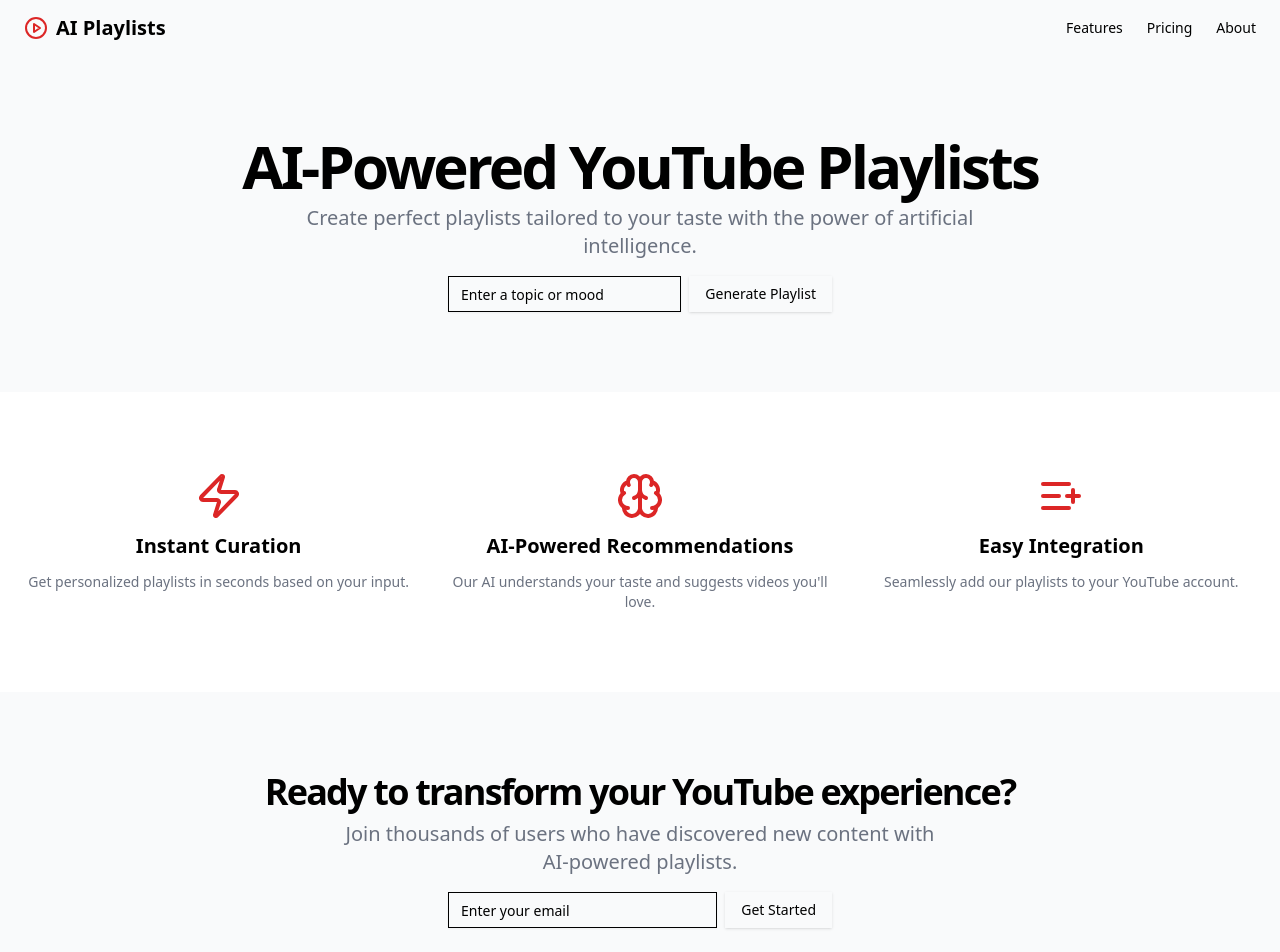
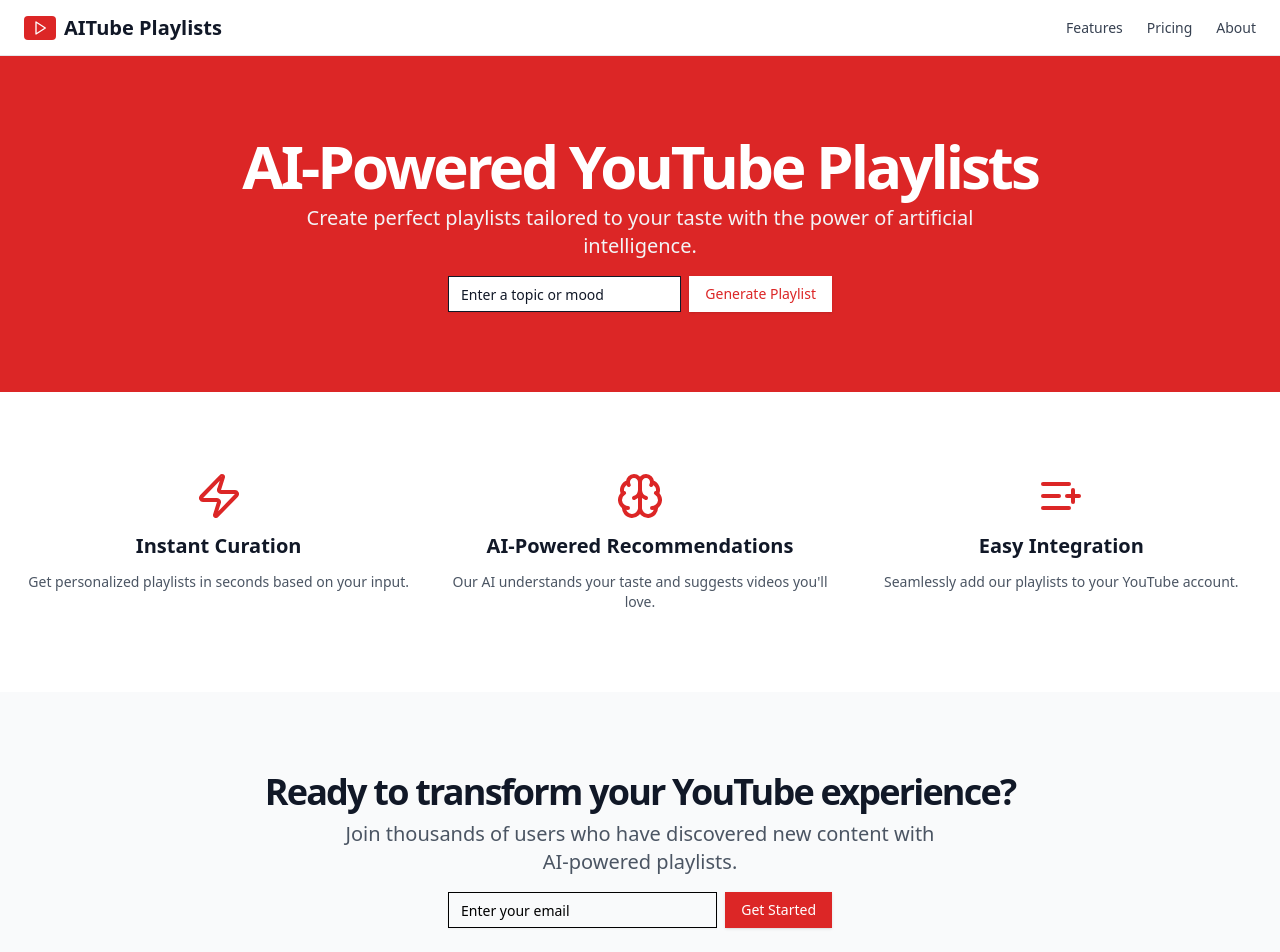
Before and after one commit to PawanAK/AI-Youtube-Playlist, a Next.js app: page /landing in a window 1280 px wide. Shown: the top 952 px of the page. Built offline with nearby package versions, Linux system fonts and the light colour scheme.

Commit message:
add 2 components

```diff
--- /dev/null
+++ b/src/components/generate-playlist.tsx
@@ -0,0 +1,117 @@
+'use client'
+
+import { useState, useEffect } from 'react'
+import { Button } from "@/components/ui/button"
+import { Input } from "@/components/ui/input"
+import { Play, Loader2, ThumbsUp, ThumbsDown, Play as PlayIcon } from "lucide-react"
+import Link from "next/link"
+
+export function GeneratePlaylist() {
+  const [isLoading, setIsLoading] = useState(true)
+  const [playlist, setPlaylist] = useState([])
+
+  useEffect(() => {
+    // Simulate API call to generate playlist
+    const timer = setTimeout(() => {
+      setIsLoading(false)
+      setPlaylist([
+        { title: "Introduction to AI", channel: "TechTalks", duration: "10:23", views: "1.2M" },
+        { title: "Machine Learning Basics", channel: "CodeMasters", duration: "15:45", views: "890K" },
+        { title: "Neural Networks Explained", channel: "AI Enthusiast", duration: "12:30", views: "2.1M" },
+        { title: "The Future of AI", channel: "FutureTech", duration: "18:12", views: "3.5M" },
+        { title: "AI in Healthcare", channel: "MedTech Review", duration: "14:55", views: "750K" },
+      ])
+    }, 3000)
+
+    return () => clearTimeout(timer)
+  }, [])
+
+  return (
+    <div className="flex flex-col min-h-screen bg-white">
+      <header className="px-4 lg:px-6 h-14 flex items-center border-b border-gray-200">
+        <Link className="flex items-center justify-center" href="#">
+          <div className="relative w-8 h-6 mr-2">
+            <div className="absolute inset-0 bg-red-600 rounded"></div>
+            <Play className="absolute inset-0 w-4 h-4 m-auto text-white" />
+          </div>
+          <span className="text-xl font-bold text-gray-900">AITube Playlists</span>
+        </Link>
+        <nav className="ml-auto flex gap-4 sm:gap-6">
+          <Link className="text-sm font-medium text-gray-700 hover:text-red-600" href="#">
+            Features
+          </Link>
+          <Link className="text-sm font-medium text-gray-700 hover:text-red-600" href="#">
+            Pricing
+          </Link>
+          <Link className="text-sm font-medium text-gray-700 hover:text-red-600" href="#">
+            About
+          </Link>
+        </nav>
+      </header>
+      <main className="flex-1 py-12 md:py-16 lg:py-20">
+        <div className="container px-4 md:px-6">
+          <h1 className="text-3xl font-bold tracking-tighter sm:text-4xl md:text-5xl text-center mb-8">
+            Your AI-Generated Playlist
+          </h1>
+          <div className="max-w-3xl mx-auto">
+            <div className="bg-gray-100 p-4 rounded-lg mb-8">
+              <h2 className="text-xl font-semibold mb-2">Playlist: AI and Machine Learning</h2>
+              <p className="text-gray-600">Based on your input: "AI and machine learning basics"</p>
+            </div>
+            {isLoading ? (
+              <div className="flex flex-col items-center justify-center h-64">
+                <Loader2 className="h-12 w-12 text-red-600 animate-spin" />
+                <p className="mt-4 text-lg text-gray-600">Generating your playlist...</p>
+              </div>
+            ) : (
+              <ul className="space-y-4">
+                {playlist.map((video, index) => (
+                  <li key={index} className="bg-white shadow rounded-lg p-4 flex items-center">
+                    <div className="flex-shrink-0 mr-4">
+                      <div className="w-24 h-16 bg-gray-300 rounded flex items-center justify-center">
+                        <PlayIcon className="h-8 w-8 text-gray-600" />
+                      </div>
+                    </div>
+                    <div className="flex-grow">
+                      <h3 className="text-lg font-semibold">{video.title}</h3>
+                      <p className="text-sm text-gray-600">{video.channel}</p>
+                      <div className="flex items-center mt-1 text-xs text-gray-500">
+                        <span>{video.duration}</span>
+                        <span className="mx-2">•</span>
+                        <span>{video.views} views</span>
+                      </div>
+                    </div>
+                    <div className="flex-shrink-0 ml-4">
+                      <Button variant="ghost" size="icon" className="text-gray-600 hover:text-red-600">
+                        <ThumbsUp className="h-5 w-5" />
+                      </Button>
+                      <Button variant="ghost" size="icon" className="text-gray-600 hover:text-red-600">
+                        <ThumbsDown className="h-5 w-5" />
+                      </Button>
+                    </div>
+                  </li>
+                ))}
+              </ul>
+            )}
+            <div className="mt-8 flex justify-center">
+              <Button className="bg-red-600 text-white hover:bg-red-700">
+                Save Playlist to YouTube
+              </Button>
+            </div>
+          </div>
+        </div>
+      </main>
+      <footer className="flex flex-col gap-2 sm:flex-row py-6 w-full shrink-0 items-center px-4 md:px-6 border-t border-gray-200">
+        <p className="text-xs text-gray-600">© 2023 AITube Playlists. All rights reserved.</p>
+        <nav className="sm:ml-auto flex gap-4 sm:gap-6">
+          <Link className="text-xs text-gray-600 hover:text-red-600" href="#">
+            Terms of Service
+          </Link>
+          <Link className="text-xs text-gray-600 hover:text-red-600" href="#">
+            Privacy
+          </Link>
+        </nav>
+      </footer>
+    </div>
+  )
+}
--- a/src/components/landing-page.tsx
+++ b/src/components/landing-page.tsx
@@ -2,49 +2,54 @@
 
 import { Button } from "@/components/ui/button"
 import { Input } from "@/components/ui/input"
-import { PlayCircle, Zap, ListPlus, Brain} from "lucide-react"
+import { PlayCircle, Zap, ListPlus, Brain, Play} from "lucide-react"
 import Link from "next/link"
 
 export function LandingPageComponent() {
   return (
-    <div className="flex flex-col min-h-screen bg-gray-50">
-      <header className="px-4 lg:px-6 h-14 flex items-center">
+    <div className="flex flex-col min-h-screen bg-white">
+      <header className="px-4 lg:px-6 h-14 flex items-center border-b border-gray-200">
         <Link className="flex items-center justify-center" href="#">
-          <PlayCircle className="h-6 w-6 text-red-600" />
-          <span className="ml-2 text-xl font-bold">AI Playlists</span>
+          <div className="relative w-8 h-6 mr-2">
+            <div className="absolute inset-0 bg-red-600 rounded"></div>
+            <Play className="absolute inset-0 w-4 h-4 m-auto text-white" />
+          </div>
+          <span className="text-xl font-bold text-gray-900">AITube Playlists</span>
         </Link>
         <nav className="ml-auto flex gap-4 sm:gap-6">
-          <Link className="text-sm font-medium hover:underline underline-offset-4" href="#">
+          <Link className="text-sm font-medium text-gray-700 hover:text-red-600" href="#">
             Features
           </Link>
-          <Link className="text-sm font-medium hover:underline underline-offset-4" href="#">
+          <Link className="text-sm font-medium text-gray-700 hover:text-red-600" href="#">
             Pricing
           </Link>
-          <Link className="text-sm font-medium hover:underline underline-offset-4" href="#">
+          <Link className="text-sm font-medium text-gray-700 hover:text-red-600" href="#">
             About
           </Link>
         </nav>
       </header>
       <main className="flex-1">
-        <section className="w-full py-12 md:py-16 lg:py-20">
+        <section className="w-full py-12 md:py-16 lg:py-20 bg-red-600">
           <div className="container px-4 md:px-6">
             <div className="flex flex-col items-center space-y-4 text-center">
               <div className="space-y-2">
-                <h1 className="text-3xl font-bold tracking-tighter sm:text-4xl md:text-5xl lg:text-6xl/none">
+                <h1 className="text-3xl font-bold tracking-tighter sm:text-4xl md:text-5xl lg:text-6xl/none text-white">
                   AI-Powered YouTube Playlists
                 </h1>
-                <p className="mx-auto max-w-[700px] text-gray-500 md:text-xl">
+                <p className="mx-auto max-w-[700px] text-gray-100 md:text-xl">
                   Create perfect playlists tailored to your taste with the power of artificial intelligence.
                 </p>
               </div>
               <div className="w-full max-w-sm space-y-2">
                 <form className="flex space-x-2">
                   <Input
-                    className="flex-1"
+                    className="flex-1 bg-white text-gray-900 placeholder-gray-500"
                     placeholder="Enter a topic or mood"
                     type="text"
                   />
-                  <Button type="submit">Generate Playlist</Button>
+                  <Button type="submit" className="bg-white text-red-600 hover:bg-gray-100">
+                    Generate Playlist
+                  </Button>
                 </form>
               </div>
             </div>
@@ -55,36 +60,36 @@ export function LandingPageComponent() {
             <div className="grid gap-8 sm:grid-cols-2 lg:grid-cols-3">
               <div className="flex flex-col items-center space-y-3 text-center">
                 <Zap className="h-12 w-12 text-red-600" />
-                <h2 className="text-xl font-bold">Instant Curation</h2>
-                <p className="text-sm text-gray-500">
+                <h2 className="text-xl font-bold text-gray-900">Instant Curation</h2>
+                <p className="text-sm text-gray-600">
                   Get personalized playlists in seconds based on your input.
                 </p>
               </div>
               <div className="flex flex-col items-center space-y-3 text-center">
                 <Brain className="h-12 w-12 text-red-600" />
-                <h2 className="text-xl font-bold">AI-Powered Recommendations</h2>
-                <p className="text-sm text-gray-500">
+                <h2 className="text-xl font-bold text-gray-900">AI-Powered Recommendations</h2>
+                <p className="text-sm text-gray-600">
                   Our AI understands your taste and suggests videos you'll love.
                 </p>
               </div>
               <div className="flex flex-col items-center space-y-3 text-center">
                 <ListPlus className="h-12 w-12 text-red-600" />
-                <h2 className="text-xl font-bold">Easy Integration</h2>
-                <p className="text-sm text-gray-500">
+                <h2 className="text-xl font-bold text-gray-900">Easy Integration</h2>
+                <p className="text-sm text-gray-600">
                   Seamlessly add our playlists to your YouTube account.
                 </p>
               </div>
             </div>
           </div>
         </section>
-        <section className="w-full py-12 md:py-16 lg:py-20">
+        <section className="w-full py-12 md:py-16 lg:py-20 bg-gray-50">
           <div className="container px-4 md:px-6">
             <div className="flex flex-col items-center justify-center space-y-4 text-center">
               <div className="space-y-2">
-                <h2 className="text-3xl font-bold tracking-tighter md:text-4xl">
+                <h2 className="text-3xl font-bold tracking-tighter md:text-4xl text-gray-900">
                   Ready to transform your YouTube experience?
                 </h2>
-                <p className="mx-auto max-w-[600px] text-gray-500 md:text-xl">
+                <p className="mx-auto max-w-[600px] text-gray-600 md:text-xl">
                   Join thousands of users who have discovered new content with AI-powered playlists.
                 </p>
               </div>
@@ -95,20 +100,22 @@ export function LandingPageComponent() {
                     placeholder="Enter your email"
                     type="email"
                   />
-                  <Button type="submit">Get Started</Button>
+                  <Button type="submit" className="bg-red-600 text-white hover:bg-red-700">
+                    Get Started
+                  </Button>
                 </form>
               </div>
             </div>
           </div>
         </section>
       </main>
-      <footer className="flex flex-col gap-2 sm:flex-row py-6 w-full shrink-0 items-center px-4 md:px-6 border-t">
-        <p className="text-xs text-gray-500">© 2023 AI Playlists. All rights reserved.</p>
+      <footer className="flex flex-col gap-2 sm:flex-row py-6 w-full shrink-0 items-center px-4 md:px-6 border-t border-gray-200">
+        <p className="text-xs text-gray-600">© 2023 AITube Playlists. All rights reserved.</p>
         <nav className="sm:ml-auto flex gap-4 sm:gap-6">
-          <Link className="text-xs hover:underline underline-offset-4" href="#">
+          <Link className="text-xs text-gray-600 hover:text-red-600" href="#">
             Terms of Service
           </Link>
-          <Link className="text-xs hover:underline underline-offset-4" href="#">
+          <Link className="text-xs text-gray-600 hover:text-red-600" href="#">
             Privacy
           </Link>
         </nav>
```
